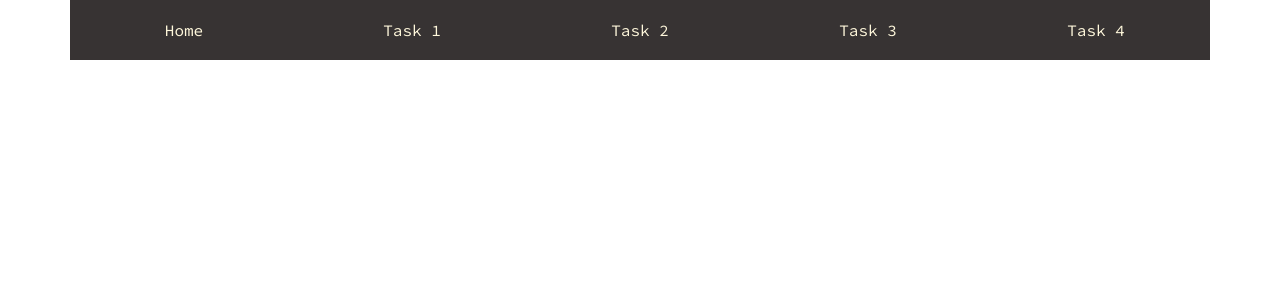
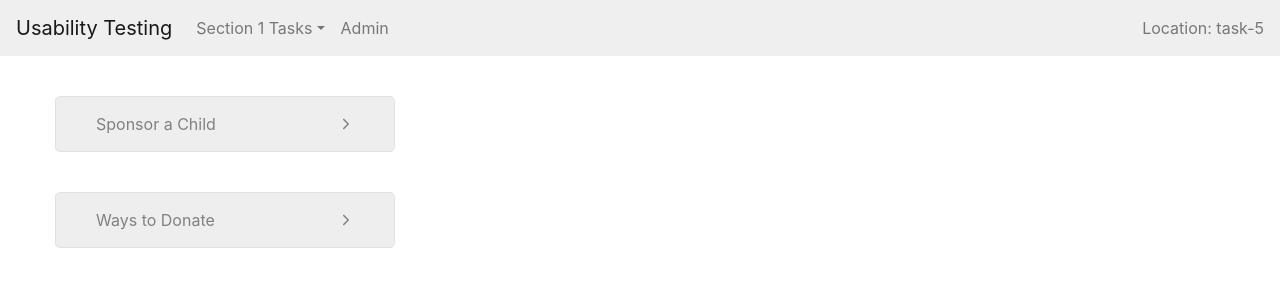
Before and after one commit to compassion-intl/tree-test, a React (Create React App) app: page /task-5 in a window 1280 px wide. Shown: the top 300 px of the page. Built offline with nearby package versions, Linux system fonts and the light colour scheme.

Commit message:
bootstrapped and styling underway

```diff
--- a/public/index.html
+++ b/public/index.html
@@ -3,7 +3,7 @@
   <head>
     <meta charset="utf-8" />
     <link rel="icon" href="%PUBLIC_URL%/favicon.ico" />
-    <link href="https://fonts.googleapis.com/css?family=Source+Code+Pro&display=swap" rel="stylesheet">
+    <!-- <link href="https://fonts.googleapis.com/css?family=Source+Code+Pro&display=swap" rel="stylesheet"> -->
     <meta name="viewport" content="width=device-width, initial-scale=1" />
     <meta name="theme-color" content="#000000" />
     <meta
--- a/src/components/ApplicationViews.jsx
+++ b/src/components/ApplicationViews.jsx
@@ -5,6 +5,7 @@ import Task1 from "./tasks/Task1";
 import Task2 from "./tasks/Task2";
 import Task3 from "./tasks/Task3";
 import Task4 from "./tasks/Task4";
+import Task5 from "./tasks/Task5";
 
 const ApplicationViews = () => {
   return (
@@ -17,27 +18,33 @@ const ApplicationViews = () => {
         }}
       />
       <Route
-        path="/task1"
+        path="/task-1"
         render={props => {
           return <Task1 />;
         }}
       />
       <Route
-        path="/task2"
+        path="/task-2"
         render={props => {
           return <Task2 />;
         }}
       />
       <Route
-        path="/task3"
+        path="/task-3"
         render={props => {
           return <Task3 />;
         }}
       />
       <Route
-        path="/task4"
+        path="/task-4"
         render={props => {
           return <Task4 />;
+        }}
+      ></Route>
+      <Route
+        path="/task-5"
+        render={props => {
+          return <Task5 />;
         }}
       ></Route>
     </>
--- a/src/components/nav/NavBar.css
+++ /dev/null
@@ -1,40 +0,0 @@
-small {
-    font-size: 75%;
-  }
-
-  .site-title {
-    color: ghostwhite;
-    text-align: center;
-  }
-  nav {
-    width: 100vw;
-  }
-  nav .container {
-    display: flex;
-    justify-content: flex-start;
-    padding: 0;
-    margin-bottom: 0;
-  }
-
-  nav .container li {
-    flex: 1;
-    padding: 10px;
-    text-align: center;
-    font-size: 1em;
-    color: cornsilk;
-    box-sizing: border-box;
-    background-color: #373333;
-    list-style-type: none;
-    text-decoration: none;
-  }
-
-  .nav-link {
-    color: cornsilk;
-    text-decoration: underline;
-    cursor: pointer;
-    text-decoration: none;
-  }
-
-  .nav-link:hover {
-    color: #FF686C;
-  }
--- a/src/components/nav/NavBar.jsx
+++ b/src/components/nav/NavBar.jsx
@@ -1,38 +1,75 @@
-import React from "react";
-import { Link } from "react-router-dom";
-import "./NavBar.css";
+import React, { useState } from "react";
+import {
+  Collapse,
+  Navbar,
+  NavbarToggler,
+  NavbarBrand,
+  Nav,
+  NavItem,
+  NavLink,
+  UncontrolledDropdown,
+  DropdownToggle,
+  DropdownMenu,
+  DropdownItem,
+  NavbarText
+} from "reactstrap";
+import "./nav.css";
 
 const NavBar = () => {
+  const [isOpen, setIsOpen] = useState(false);
+
+  const toggle = () => setIsOpen(!isOpen);
   return (
-    <nav>
-      <ul className="container">
-        <li>
-          <Link className="nav-link" to="/">
-            Home
-          </Link>
-        </li>
-        <li>
-          <Link className="nav-link" to="/task1">
-            Task 1
-          </Link>
-        </li>
-        <li>
-          <Link className="nav-link" to="/task2">
-            Task 2
-          </Link>
-        </li>
-        <li>
-          <Link className="nav-link" to="/task3">
-            Task 3
-          </Link>
-        </li>
-        <li>
-          <Link className="nav-link" to="/task4">
-            Task 4
-          </Link>
-        </li>
-      </ul>
-    </nav>
+    <div>
+      <Navbar color="light" light expand="md" id="main-nav">
+        <NavbarBrand href="/">Usability Testing</NavbarBrand>
+        <NavbarToggler onClick={toggle} />
+        <Collapse isOpen={isOpen} navbar>
+          <Nav className="mr-auto" navbar>
+            <UncontrolledDropdown nav inNavbar>
+              <DropdownToggle nav caret>
+                Section 1 Tasks
+              </DropdownToggle>
+              <DropdownMenu right>
+                <DropdownItem>
+                  <NavLink className="nav-link" href="/task-1">
+                    Task 1
+                  </NavLink>
+                </DropdownItem>
+                <DropdownItem>
+                  <NavLink className="nav-link" to="/task-2">
+                    Task 2
+                  </NavLink>
+                </DropdownItem>
+                <DropdownItem>
+                  <NavLink className="nav-link" to="/task-3">
+                    Task 3
+                  </NavLink>
+                </DropdownItem>
+                <DropdownItem>
+                  <NavLink className="nav-link" to="/task-4">
+                    Task 4
+                  </NavLink>
+                </DropdownItem>
+                <DropdownItem>
+                  <NavLink className="nav-link" to="/task-5">
+                    Task 5
+                  </NavLink>
+                </DropdownItem>
+              </DropdownMenu>
+            </UncontrolledDropdown>
+            <NavItem>
+              <NavLink className="nav-link" href="/admin">
+                Admin
+              </NavLink>
+            </NavItem>
+          </Nav>
+          <NavbarText>{`Location: ${
+            window.location.pathname.split("/")[1]
+          }`}</NavbarText>
+        </Collapse>
+      </Navbar>
+    </div>
   );
 };
 
--- /dev/null
+++ b/src/components/nav/nav.css
@@ -0,0 +1,7 @@
+#main-nav {
+  background-color: #efefef !important;
+}
+
+NavLink {
+  color: pink;
+}
--- a/src/components/sidenav/SideNav.css
+++ b/src/components/sidenav/SideNav.css
@@ -31,8 +31,7 @@
   color: white;
 }
 
-.dd-container {
-  background: #333;
+.dd-inner-container {
   width: 380px;
 }
 
@@ -40,10 +39,11 @@
   display: flex;
   padding: 8px 16px;
   color: #fff;
+  margin: 20px;
 }
 
 .dd-container-link:hover {
-  background: rgba(275,275,275,.3);
+  background: rgba(275, 275, 275, 0.3);
 }
 
 .dd-container-child {
@@ -57,3 +57,25 @@
 .hide {
   display: none;
 }
+
+.dd-container-link {
+  background: rgb(238, 238, 238);
+  padding: 15px 40px;
+  border: 1px solid rgb(225, 225, 225);
+  border-radius: 5px;
+  color: grey;
+}
+
+.dd-container-link:hover {
+  background: rgba(230, 230, 230, 0.3);
+  text-decoration: none;
+  color: rgb(56, 198, 188);
+}
+
+.dd-container-link svg {
+  transform: translateY(4px);
+}
+
+.dd-container > .dd-inner-container {
+  margin-top: 40px;
+}
--- /dev/null
+++ b/src/components/tasks/Task5.jsx
@@ -0,0 +1,10 @@
+import React from "react";
+import NavItems from "../../data/info2";
+import SideNav from "../sidenav/SideNav";
+import "../sidenav/SideNav.css";
+
+const Task5 = () => {
+  return <SideNav items={NavItems} />;
+};
+
+export default Task5;
--- a/src/index.css
+++ b/src/index.css
@@ -1,22 +1,8 @@
 body {
   margin: 0;
-  font-family:'Roboto', 'Oxygen',
-    'Ubuntu', 'Cantarell', 'Fira Sans', 'Droid Sans', 'Helvetica Neue',
-    sans-serif;
+  font-family: "Roboto", "Oxygen", "Ubuntu", "Cantarell", "Fira Sans",
+    "Droid Sans", "Helvetica Neue", sans-serif;
   -webkit-font-smoothing: antialiased;
   -moz-osx-font-smoothing: grayscale;
-  background: #F2eee8;
+  background: #f2eee8;
 }
-
-code, a, p, h1, h2, h3, h4, h5, h6 {
-  font-family: 'Source Code Pro', Menlo, Monaco, Consolas, 'Courier New',
-    monospace;
-}
-
-/* h1, h2, h3, h4, h5, h6 {
-  font-family: moret, serif;
-  font-weight: 500;
-  font-style: normal;
-  font-size: 3em;
-  color: #373333;
-} */
```
Also changed, not shown: src/App.css (+25 -15 lines).
